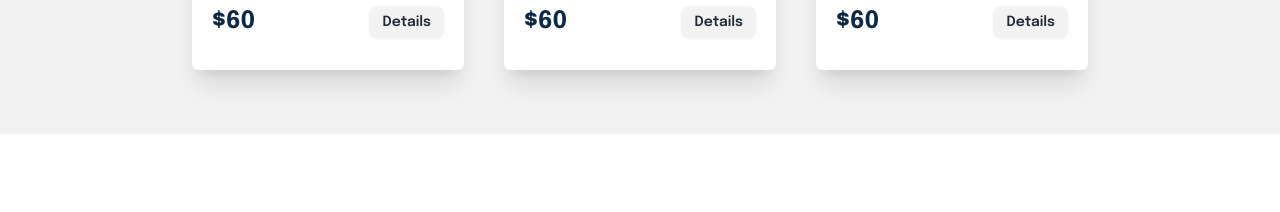
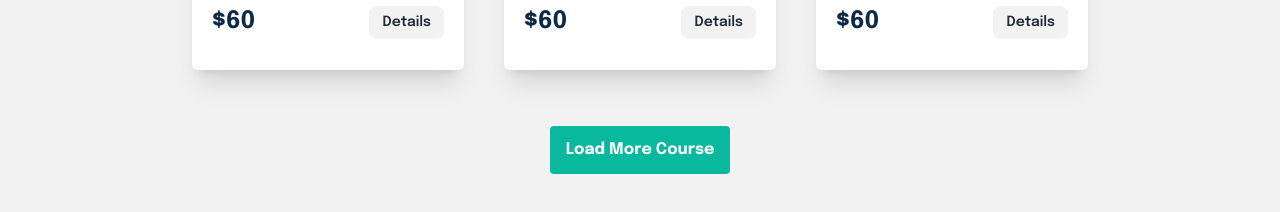
Before and after one commit to only1tarunno/schoolManagement-client, a React (Vite) app: page / in a window 1280 px wide. Shown: the part 2431-2643 px from the top of the page. Before the commit the page ends 2565 px from the top, so only its background shows below. Built offline with nearby package versions, Linux system fonts and the light colour scheme.

Commit message:
add loadmore button

```diff
--- a/src/pages/home/FeturedCourse.jsx
+++ b/src/pages/home/FeturedCourse.jsx
@@ -27,6 +27,11 @@ const FeturedCourse = () => {
             title={"It Statistics Data Science And Business Analysis"}
           />
         </div>
+        <div className="text-center pt-5 md:pt-10 lg:pt-14">
+          <button className="text-base font-bold shadow-none  text-white btn bg-[#0ab99d] border-none rounded hover:bg-[#52e7ce] focus:outline-none">
+            Load More Course
+          </button>
+        </div>
       </Container>
     </div>
   );
```
